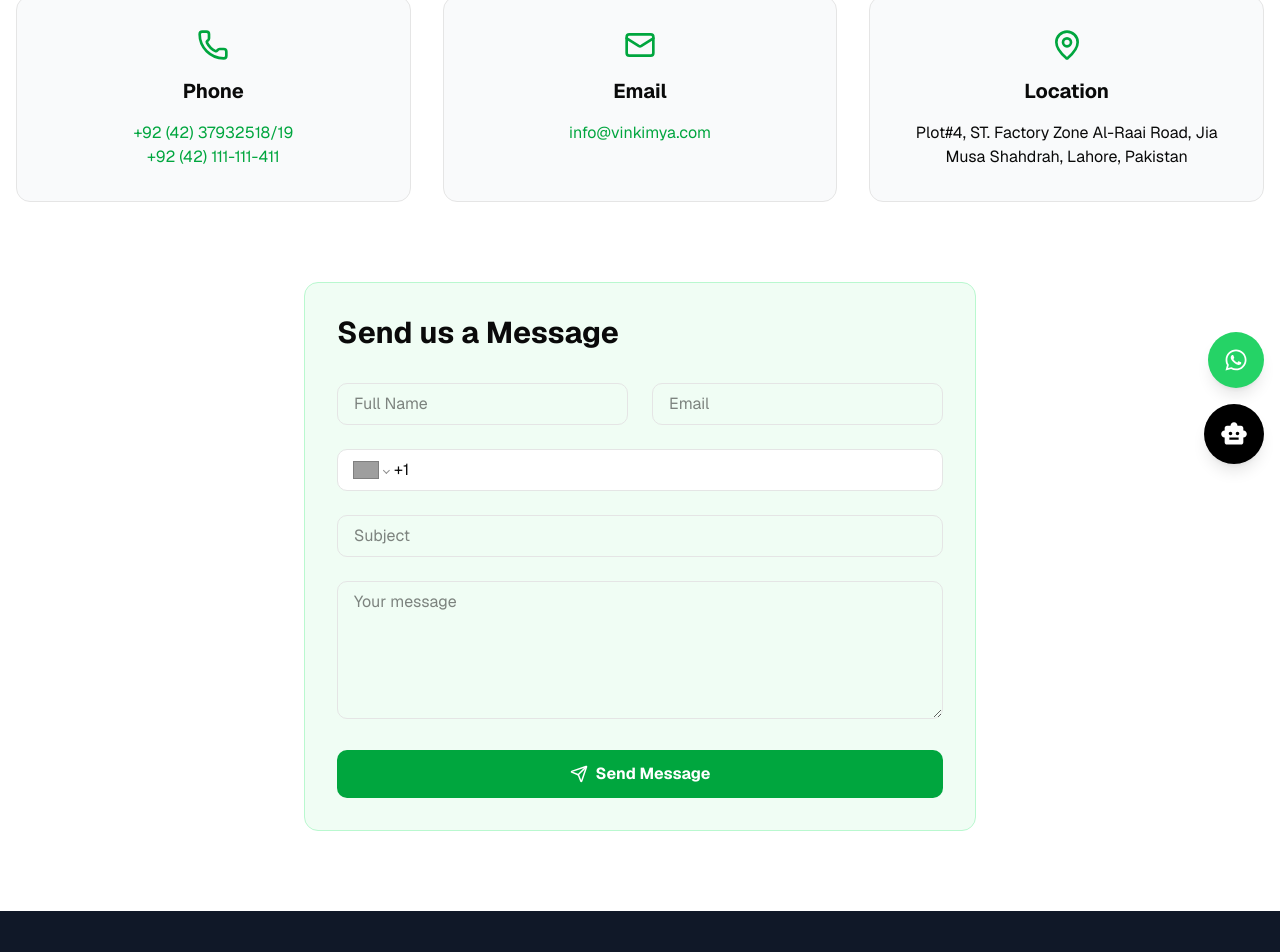
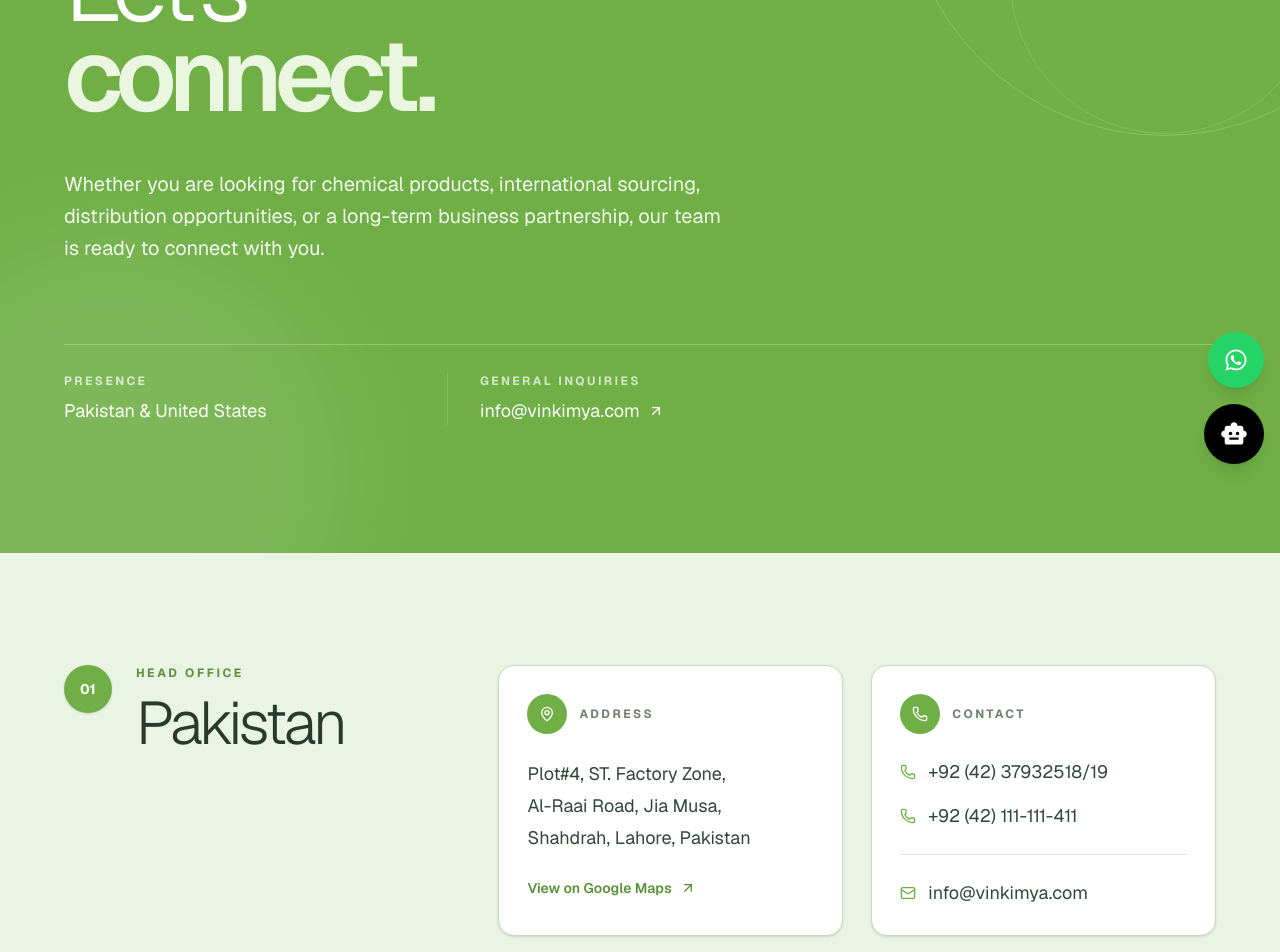
Before and after one commit to azkakhalid426/Vinkimya-Website, a Next.js app: page /contact in a window 1280 px wide. Shown: the part 320-1272 px from the top of the page. Built offline with nearby package versions, Linux system fonts and the light colour scheme; grey boxes are pictures that could not be loaded.

Commit message:
Update contact page

```diff
--- a/components/Contact.jsx
+++ b/components/Contact.jsx
@@ -1,158 +1,355 @@
 'use client';
 
-import { useRef, useState } from 'react';
-import { Mail, Phone, MapPin, Send } from 'lucide-react';
-import toast from 'react-hot-toast';
-import PhoneInput, { isValidPhoneNumber } from 'react-phone-number-input';
-import 'react-phone-number-input/style.css';
+import {
+  ArrowUpRight,
+  Mail,
+  MapPin,
+  Phone,
+} from 'lucide-react';
 
 export default function Contact() {
-  const formRef = useRef();
-  const [loading, setLoading] = useState(false);
-  const [phoneValue, setPhoneValue] = useState('');
+  const offices = [
+    {
+      number: '01',
+      country: 'Pakistan',
+      label: 'Head Office',
+      address: (
+        <>
+          Plot#4, ST. Factory Zone,
+          <br />
+          Al-Raai Road, Jia Musa,
+          <br />
+          Shahdrah, Lahore, Pakistan
+        </>
+      ),
+      mapUrl:
+        'https://www.google.com/maps/search/?api=1&query=Plot%234%2C%20ST.%20Factory%20Zone%2C%20Al-Raai%20Road%2C%20Jia%20Musa%20Shahdrah%2C%20Lahore%2C%20Pakistan',
+      phones: [
+        {
+          number: '+92 (42) 37932518/19',
+          href: 'tel:+924237932518',
+        },
+        {
+          number: '+92 (42) 111-111-411',
+          href: 'tel:+9242111111411',
+        },
+      ],
+    },
+    {
+      number: '02',
+      country: 'United States',
+      label: 'International Office',
+      address: (
+        <>
+          12100 Gore Meadow Dr,
+          <br />
+          Nokesville, Virginia 20181,
+          <br />
+          United States
+        </>
+      ),
+      mapUrl:
+        'https://www.google.com/maps/search/?api=1&query=12100%20Gore%20Meadow%20Dr%2C%20Nokesville%2C%20Virginia%2020181%2C%20USA',
+      phones: [
+        {
+          number: '+1 (847) 393-5933',
+          href: 'tel:+18473935933',
+        },
+      ],
 
-  const contactInfo = [
-    { icon: Phone, title: 'Phone', details: ['+92 (42) 37932518/19', '+92 (42) 111-111-411'], type: 'tel' },
-    { icon: Mail, title: 'Email', details: ['info@vinkimya.com'], type: 'mailto' },
-    { icon: MapPin, title: 'Location', details: ['Plot#4, ST. Factory Zone Al-Raai Road, Jia Musa Shahdrah, Lahore, Pakistan'] },
+    },
   ];
 
-  const handleSubmit = async (e) => {
-    e.preventDefault();
+  return (
+    <main className="overflow-hidden bg-white text-[#26352d]">
 
-    if (phoneValue && !isValidPhoneNumber(phoneValue)) {
-      toast.error('Please enter a valid phone number.');
-      return;
-    }
+      {/* =========================================================
+          HERO
+      ========================================================= */}
+      <section className="relative overflow-hidden bg-[#6FAF45]">
 
-    setLoading(true);
+        {/* Decorative elements */}
+        <div className="absolute -right-36 -top-36 h-[520px] w-[520px] rounded-full border border-white/20" />
 
-    try {
-      // Simulate backend network delay
-      await new Promise(resolve => setTimeout(resolve, 800));
+        <div className="absolute -right-10 top-16 h-[310px] w-[310px] rounded-full border border-white/15" />
 
-      toast.success('Thank you! Your message has been sent.');
-      formRef.current.reset();
-      setPhoneValue('');
+        <div className="absolute -bottom-40 -left-32 h-[480px] w-[480px] rounded-full bg-white/10 blur-3xl" />
 
-    } catch (error) {
-      console.error(error);
-      toast.error('Failed to send message.');
-    }
+        <div className="relative mx-auto max-w-[1450px] px-6 pb-24 pt-16 sm:px-10 lg:px-16 lg:pb-32 lg:pt-24">
 
-    setLoading(false);
-  };
+          {/* Page title */}
+          <div className="mb-16 flex items-center gap-4">
+            <span className="h-[2px] w-12 bg-white" />
 
-  return (
-    <div className="min-h-screen bg-white py-20 px-4">
-      <div className="max-w-7xl mx-auto">
+            <p className="text-sm font-bold uppercase tracking-[0.3em] text-white">
+              Contact Us
+            </p>
+          </div>
 
-        <div className="text-center mb-16">
-          <h1 className="text-5xl font-bold text-gray-900 mb-4">Contact Us</h1>
-          <p className="text-xl text-gray-600">
-            Have questions? We'd love to hear from you.
-          </p>
+          <div className="max-w-5xl">
+
+            <h1 className="text-[clamp(3.5rem,8vw,8rem)] font-light leading-[0.88] tracking-[-0.07em] text-white">
+              Let&apos;s
+              <br />
+              <span className="font-semibold text-[#EAF6DF]">
+                connect.
+              </span>
+            </h1>
+
+            <p className="mt-12 max-w-2xl text-lg leading-8 text-white/90 sm:text-xl">
+              Whether you are looking for chemical products,
+              international sourcing, distribution opportunities,
+              or a long-term business partnership, our team is
+              ready to connect with you.
+            </p>
+
+          </div>
+
+          {/* Quick information */}
+          <div className="mt-20 grid border-t border-white/25 pt-7 sm:grid-cols-3">
+
+            <div className="border-b border-white/15 pb-6 sm:border-b-0 sm:border-r sm:pb-0">
+              <p className="text-xs font-bold uppercase tracking-[0.2em] text-white/70">
+                Presence
+              </p>
+
+              <p className="mt-2 text-lg text-white">
+                Pakistan &amp; United States
+              </p>
+            </div>
+
+
+
+            <div className="pt-6 sm:px-8 sm:pt-0">
+              <p className="text-xs font-bold uppercase tracking-[0.2em] text-white/70">
+                General Inquiries
+              </p>
+
+              <a
+                href="mailto:info@vinkimya.com"
+                className="mt-2 inline-flex items-center gap-2 text-lg text-white transition-opacity hover:opacity-75"
+              >
+                info@vinkimya.com
+                <ArrowUpRight className="h-4 w-4" />
+              </a>
+            </div>
+
+          </div>
         </div>
+      </section>
 
-        {/* Contact Info */}
-        <div className="grid grid-cols-1 md:grid-cols-3 gap-8 mb-20">
-          {contactInfo.map((info, index) => {
-            const Icon = info.icon;
-            return (
-              <div key={index} className="p-8 rounded-xl border bg-gray-50 text-center">
-                <Icon size={32} className="text-green-600 mx-auto mb-4" />
-                <h3 className="text-xl font-bold mb-4">{info.title}</h3>
-                {info.details.map((detail, i) => {
-                  if (info.type === 'tel') {
-                    return (
-                      <p key={i}>
-                        <a href={`tel:${detail}`} className="text-green-600 hover:text-green-800">{detail}</a>
-                      </p>
-                    );
-                  } else if (info.type === 'mailto') {
-                    return (
-                      <p key={i}>
-                        <a href={`mailto:${detail}`} className="text-green-600 hover:text-green-800">{detail}</a>
-                      </p>
-                    );
-                  } else {
-                    return <p key={i}>{detail}</p>;
-                  }
-                })}
+
+      {/* =========================================================
+          OFFICES
+      ========================================================= */}
+      <section className="bg-[#EAF4E4]">
+
+        <div className="mx-auto max-w-[1450px] px-6 sm:px-10 lg:px-16">
+
+          {offices.map((office, index) => (
+            <div
+              key={office.country}
+              className={`relative py-20 lg:py-28 ${
+                index !== offices.length - 1
+                  ? 'border-b border-[#C5DBB8]'
+                  : ''
+              }`}
+            >
+
+              {/* Decorative large number */}
+              <div className="pointer-events-none absolute right-0 top-1/2 -translate-y-1/2 select-none text-[11rem] font-bold leading-none tracking-[-0.1em] text-[#DCEBD5] sm:text-[16rem] lg:text-[20rem]">
+                {office.number}
               </div>
-            );
-          })}
-        </div>
 
-        {/* Contact Form */}
-        <div className="max-w-2xl mx-auto">
-          <div className="bg-green-50 rounded-xl p-8 border border-green-200">
-            <h2 className="text-3xl font-bold mb-8">Send us a Message</h2>
 
-            <form ref={formRef} onSubmit={handleSubmit} className="space-y-6">
+              <div className="relative grid gap-12 lg:grid-cols-[0.7fr_1.3fr]">
 
-              <div className="grid grid-cols-1 md:grid-cols-2 gap-6">
+                {/* Office heading */}
+                <div className="flex items-start gap-6">
 
-                <input
-                  type="text"
-                  name="name"
-                  placeholder="Full Name"
-                  required
-                  className="w-full px-4 py-2 border rounded-lg"
-                />
+                  <div className="flex h-12 w-12 shrink-0 items-center justify-center rounded-full bg-[#6FAF45] text-sm font-bold text-white shadow-sm">
+                    {office.number}
+                  </div>
 
-                <input
-                  type="email"
-                  name="email"
-                  placeholder="Email"
-                  required
-                  className="w-full px-4 py-2 border rounded-lg"
-                />
+                  <div>
+
+                    <p className="text-xs font-bold uppercase tracking-[0.22em] text-[#5D913B]">
+                      {office.label}
+                    </p>
+
+                    <h2 className="mt-3 text-4xl font-light tracking-[-0.05em] text-[#263b2c] sm:text-5xl lg:text-6xl">
+                      {office.country}
+                    </h2>
+
+                    {office.contactPerson && (
+                      <div className="mt-7">
+
+                        <p className="text-xs font-semibold uppercase tracking-[0.18em] text-[#81927f]">
+                          Contact Person
+                        </p>
+
+                        <p className="mt-2 text-lg font-semibold text-[#36503b]">
+                          {office.contactPerson}
+                        </p>
+
+                      </div>
+                    )}
+
+                  </div>
+                </div>
+
+
+                {/* Office details */}
+                <div className="relative">
+
+                  <div className="grid gap-7 md:grid-cols-2">
+
+                    {/* Address */}
+                    <div className="rounded-2xl border border-[#C8DDBF] bg-white p-7 shadow-sm transition-all duration-300 hover:-translate-y-1 hover:shadow-md">
+
+                      <div className="mb-6 flex items-center gap-3">
+
+                        <div className="flex h-10 w-10 items-center justify-center rounded-full bg-[#6FAF45] text-white">
+                          <MapPin className="h-4 w-4" />
+                        </div>
+
+                        <p className="text-xs font-bold uppercase tracking-[0.2em] text-[#71816f]">
+                          Address
+                        </p>
+
+                      </div>
+
+                      <a
+                        href={office.mapUrl}
+                        target="_blank"
+                        rel="noopener noreferrer"
+                        className="group block"
+                      >
+
+                        <p className="text-lg leading-8 text-[#33463a] transition-colors group-hover:text-[#5D913B]">
+                          {office.address}
+                        </p>
+
+                        <span className="mt-6 inline-flex items-center gap-2 text-sm font-semibold text-[#5D913B]">
+                          View on Google Maps
+
+                          <ArrowUpRight className="h-4 w-4 transition-transform group-hover:-translate-y-0.5 group-hover:translate-x-0.5" />
+                        </span>
+
+                      </a>
+
+                    </div>
+
+
+                    {/* Contact */}
+                    <div className="rounded-2xl border border-[#C8DDBF] bg-white p-7 shadow-sm transition-all duration-300 hover:-translate-y-1 hover:shadow-md">
+
+                      <div className="mb-6 flex items-center gap-3">
+
+                        <div className="flex h-10 w-10 items-center justify-center rounded-full bg-[#6FAF45] text-white">
+                          <Phone className="h-4 w-4" />
+                        </div>
+
+                        <p className="text-xs font-bold uppercase tracking-[0.2em] text-[#71816f]">
+                          Contact
+                        </p>
+
+                      </div>
+
+
+                      {/* Phone numbers */}
+                      <div className="space-y-4">
+
+                        {office.phones.map((phone) => (
+                          <a
+                            key={phone.href}
+                            href={phone.href}
+                            className="group flex items-center gap-3 text-lg text-[#33463a] transition-colors hover:text-[#5D913B]"
+                          >
+
+                            <Phone className="h-4 w-4 text-[#6FAF45]" />
+
+                            <span>
+                              {phone.number}
+                            </span>
+
+                            <ArrowUpRight className="h-3.5 w-3.5 opacity-0 transition-all group-hover:-translate-y-0.5 group-hover:translate-x-0.5 group-hover:opacity-100" />
+
+                          </a>
+                        ))}
+
+                      </div>
+
+
+                      {/* Email */}
+                      <a
+                        href="mailto:info@vinkimya.com"
+                        className="group mt-6 flex items-center gap-3 border-t border-[#E0EADB] pt-6 text-lg text-[#33463a] transition-colors hover:text-[#5D913B]"
+                      >
+
+                        <Mail className="h-4 w-4 text-[#6FAF45]" />
+
+                        <span>
+                          info@vinkimya.com
+                        </span>
+
+                        <ArrowUpRight className="h-3.5 w-3.5 opacity-0 transition-all group-hover:-translate-y-0.5 group-hover:translate-x-0.5 group-hover:opacity-100" />
+
+                      </a>
+
+                    </div>
+
+                  </div>
+                </div>
 
               </div>
+            </div>
+          ))}
 
-              <div className="w-full bg-white px-4 py-2 border rounded-lg focus-within:ring-2 focus-within:ring-green-500">
-                <PhoneInput
-                  international
-                  defaultCountry="US"
-                  name="phone"
-                  value={phoneValue}
-                  onChange={setPhoneValue}
-                  placeholder="Phone Number"
-                  className="w-full outline-none"
-                />
-              </div>
+        </div>
+      </section>
 
-              <input
-                type="text"
-                name="subject"
-                placeholder="Subject"
-                required
-                className="w-full px-4 py-2 border rounded-lg"
-              />
 
-              <textarea
-                name="message"
-                rows="5"
-                placeholder="Your message"
-                required
-                className="w-full px-4 py-2 border rounded-lg"
-              />
+      {/* =========================================================
+          FINAL CTA
+          NO FOOTER HERE — YOUR GLOBAL FOOTER WILL FOLLOW
+      ========================================================= */}
+      <section className="bg-[#6FAF45]">
 
-              <button
-                type="submit"
-                disabled={loading}
-                className="w-full bg-green-600 text-white py-3 rounded-lg font-bold flex items-center justify-center gap-2"
-              >
-                <Send size={18} />
-                {loading ? "Sending..." : "Send Message"}
-              </button>
+        <div className="mx-auto max-w-[1450px] px-6 py-16 sm:px-10 lg:px-16 lg:py-20">
 
-            </form>
+          <div className="flex flex-col gap-8 lg:flex-row lg:items-center lg:justify-between">
+
+            <div className="max-w-3xl">
+
+              <p className="text-xs font-bold uppercase tracking-[0.25em] text-white/75">
+                Let&apos;s Work Together
+              </p>
+
+              <h2 className="mt-3 text-3xl font-light tracking-[-0.04em] text-white sm:text-4xl lg:text-5xl">
+                Looking for a reliable chemical partner?
+              </h2>
+
+              <p className="mt-4 max-w-2xl text-base leading-7 text-white/80">
+                Get in touch with VinKimya for chemical sourcing,
+                distribution, and international business opportunities.
+              </p>
+
+            </div>
+
+            <a
+              href="mailto:info@vinkimya.com"
+              className="inline-flex w-fit shrink-0 items-center gap-3 rounded-full bg-white px-7 py-4 text-sm font-bold text-[#5D913B] shadow-sm transition-all duration-300 hover:bg-[#F2F8EE] hover:shadow-lg"
+            >
+              Contact Our Team
+
+              <ArrowUpRight className="h-4 w-4" />
+            </a>
+
           </div>
         </div>
+      </section>
 
-      </div>
-    </div>
+    </main>
   );
 }
```
